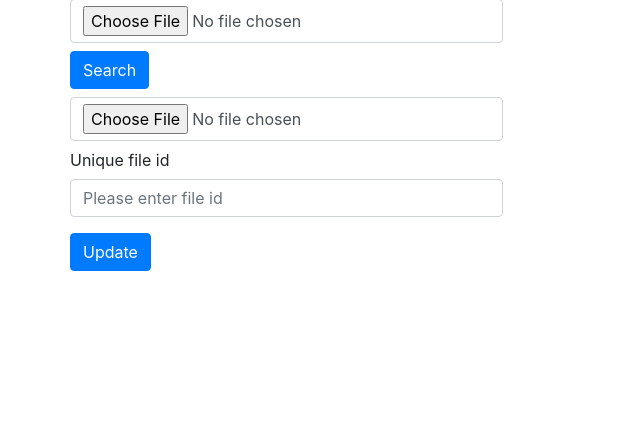
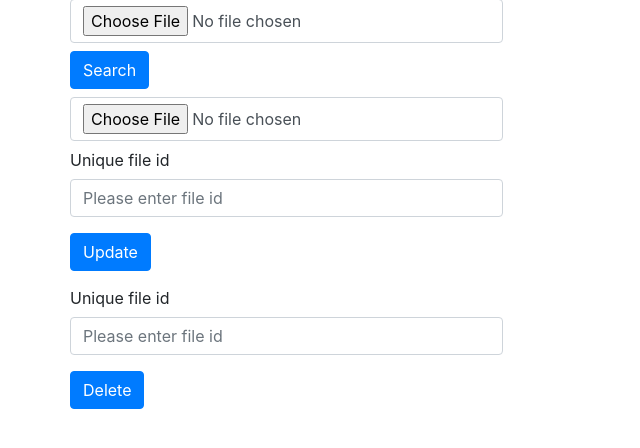
Before and after one commit to UoW-CPC/Asclepios-Client, a Django app: page / in a window 1280 px wide. Shown: the part 264-712 px from the top of the page, without its empty margins (0-640 px from the left). Run offline with Django 3.2, Linux system fonts and the light colour scheme; parts of the project's set-up code (start-up, migrations or seed data) failed here and were passed over; some libraries are stand-ins or nearby versions.

Commit message:
feat(delete function)

```diff
--- a/sse/static/js/main.js
+++ b/sse/static/js/main.js
@@ -110,6 +110,38 @@ function handleUpdateFileLoad(event){
 	$('#update').append("<div class='alert-primary alert'>" + message+ "</div>");
 	$('#updatetime').html("<div class='alert-primary alert'> Update time: " +  diff + " </div>");
 
+}
+
+//Handle update data event
+function handleDeleteFile(){
+	var KeyG = appConfig.KeyG;	//shared key with TA
+	var Kenc = appConfig.key_encrypt; //symmetric key which is used for decryption
+
+	var st_date = new Date();
+    var st_time = st_date.getTime();
+    var file_id = $("#fileid3").val()
+    if(file_id==""){
+    	message = "Please provide file id"
+    	//file_id=hash(Math.random().toString(36).substring(7)); // generate unique file_id. This should be changed in production
+	}
+    else{
+    	console.log("Delete data")
+    	var result=deleteData(file_id,KeyG,Kenc);
+    	console.log("Delete result:",result)
+    	if(result==true){
+    		message = "Deleted"
+    	}
+    	else
+    		message = "There is some error."
+    }
+    var end_date = new Date();
+    var end_time = end_date.getTime();
+    var diff = end_time - st_time;
+
+	$('#delete').empty();
+	$('#deletetime').empty();
+	$('#delete').append("<div class='alert-primary alert'>" + message+ "</div>");
+	$('#deletetime').html("<div class='alert-primary alert'> Delete time: " +  diff + " </div>");
 }
 /// HANDLERS - END
 
@@ -280,4 +312,12 @@ $(document).ready(
 					reader.readAsText($('#jsonUpdateFile').get(0).files[0]);
 				}
 			});
+
+			/// DELETE by submitting json file
+			$('#btnDeleteFile').click(function(){
+				$('#resultDelete').empty();
+				$('#resultDelete').html("<div class='alert-primary alert'> Deleting </div>");
+
+				handleDeleteFile();
+			});
 		});
--- a/sse/static/js/sse.js
+++ b/sse/static/js/sse.js
@@ -1,7 +1,7 @@
 //const $ = require('./jquery-3.4.1.min.js') // for jest automatic testing
 //const sjcl = require('./sjcl.js') // for jest automatic testing
-
-//module.exports = [uploadData,search,updateData]; // for jest automatic testing
+//
+//module.exports = [uploadData,search,updateData,deleteData]; // for jest automatic testing
 
 /// SSE CONFIGURATION
 HTTP_CODE_CREATED = 201
@@ -381,6 +381,26 @@ function retrieveData(response, Kenc, searchNo, searchNoUri,keyword){
 	return JSON.parse(data);
 }
 
+// Decrypt data
+function decryptData(cipherList, Kenc){
+	var found = cipherList.length;
+	console.log("length of list:",found)
+	console.log("ciphertext list:",cipherList)
+
+	var data=[];
+
+	for(var j=0; j<found; j++){
+		var ct = cipherList[j].data
+		console.log("encrypted data:",ct)
+		var ct_reformat =ct.replace(new RegExp('\'', 'g'), '\"'); //replace ' with "
+		var text = decrypt(Kenc,ct_reformat)
+		console.log("decrypted data:",text)
+		data.push(text);
+	}
+
+	console.log("List of plaintexts:",data)
+	return data;
+}
 
 //Search keyword function
 //Input: keyword (string) - keyword, KeyG, Kenc - symmetric keys
@@ -495,7 +515,7 @@ function computeListKeyW(Lhash,KeyG,LsearchNo,offset=0){
 	return LkeyW;
 }
 
-// offset = 0 if computeAddr without chaning No.File, offset = 1 if computeAddr with No.File = No.File + 1
+// offset = 0 if computeAddr without changing No.File, offset = 1 if computeAddr with No.File = No.File + 1
 function computeAddr(Lhash,LkeyW,LfileNo,offset=0){
 	var input, addr;
 	var Laddr=[], L;
@@ -507,7 +527,7 @@ function computeAddr(Lhash,LkeyW,LfileNo,offset=0){
 		console.log("KeyW_ciphertext:",KeyW_ciphertext);
 
 		fileno = LfileNo[i]
-		if(fileno==undefined){ //if not found, i.e. completely new keyword
+		if(fileno==undefined){ //if not found, i.e. completely new keyword --> (not yet) check if this step is necessary
 			fileno=0
 		}
 
@@ -592,6 +612,8 @@ function updateFileNo(Lhash,LfileNoUri,LfileNo,offset){
 		deleted_objects = deleted_objects.slice(0, -1)+']';
 		console.log("deleted_objects in fileno:", deleted_objects)
 	}
+	else
+		deleted_objects = deleted_objects + ']';
 
 	return [del,objects,deleted_objects]
 }
@@ -608,7 +630,7 @@ function createFullList(Lhash,Lexisted_hash,Lfound){
 	Lfull=[]
 	for(i=0; i<length;i++){//for each keyword
 		idx = Lexisted_hash.indexOf(Lhash[i]); //find if Lhash[i] exists in Lexisted_hash
-		found = Lfound[idx]; // retrieve search no of Lhash[i] (if existed)
+		found = Lfound[idx]; // retrieve search no/ fileno of Lhash[i] (if existed)
 		console.log("index of keyword in the found list:",idx);
 		if(found==undefined){ //if not found
 			found=0
@@ -675,6 +697,7 @@ function updateData(data, file_id, KeyG, Kenc, callback){
 	console.log("Lcurrent_hash:",Lcurrent_hash);
 
 	// get the full list of search no of current keywords, which invole keywords with no search = 0
+	// (not yet) to be improved: compare length of 2 list before calling function
 	Lcurrent_searchNo = createFullList(Lcurrent_hash,all_tempListWord,Lall_found_searchNo);
 	console.log("Lcurrent_searchNo:",Lcurrent_searchNo);
 
@@ -724,10 +747,13 @@ function updateData(data, file_id, KeyG, Kenc, callback){
 		// PATCH request (if a keyword is new, create fileNo in TA) and PUT request (if a keyword is existed, update fileNo in TA)
 		console.log("Decrease current No.Files at TA")
 		var current_del,current_objects,current_deleted_objects,delete_current_searchno;
+
+		// not yet: check if remove delete_current_searchno is fine or not
 		[current_del,current_objects,current_deleted_objects,delete_current_searchno]=updateFileNo(Lcurrent_hash,Lcurrent_fileNoUri,Lcurrent_fileNo,-1);
 
 		console.log("Increase new No.Files at TA")
 		var new_del,new_objects,new_deleted_objects,delete_new_searchno;
+		// not yet: check if remove delete_new_searchno is fine or not
 		[new_del,new_objects,new_deleted_objects,delete_new_searchno]=updateFileNo(Lnew_hash,Lnew_fileNoUri,Lnew_fileNo,1);
 
 		// update No.Files
@@ -750,3 +776,105 @@ function updateData(data, file_id, KeyG, Kenc, callback){
 	}
 	return true;
 }
+
+//Update data
+function deleteData(file_id, KeyG, Kenc, callback){
+	// Send GET request to CSP to retrieve ciphertext of data belonging to file_id
+	var obj = getRequest(sseConfig.base_url_sse_server + "/api/v1/ciphertext/?jsonId=" + file_id);
+	console.log("response:",obj);
+	var length = obj.meta.total_count;
+	if(length==0){
+		console.log("File_id does not exist");
+		return false;
+	}
+	else{
+		console.log("File_id exists");
+		// Decrypt data
+		var pt = decryptData(obj.objects,Kenc);
+		// Send GET request to TA to retrieve fileno
+		// combine multiple hashed keywords into a list, separated by comma
+		var Lw=[]; //list of hashed keywords
+		var listMapUrl=[], listCipherUrl=[];
+
+		// retrieve data from Map table by file_id
+		var objMap = getRequest(sseConfig.base_url_sse_server + "/api/v1/map/?value=" + file_id);
+		console.log("objects in map table:",objMap);
+		for(i=0; i< length; i++){
+			w = pt[i];
+			//Lw = Lw + hash(w) + ","; // list of hashed keyword
+			Lw.push(hash(w));
+			listCipherUrl.push('"'+ obj.objects[i].resource_uri + '"');
+			listMapUrl.push('"'+ objMap.objects[i].resource_uri + '"');
+		}
+
+		console.log("list of hashed keywords:",Lw);
+
+		// Retrieve list of file number
+		[LfileNo, LfileNoUri,listW] = getMultiFileNo(Lw); //"listW" can be different from Lw. It does not contain new keywords (if existed) in Lw
+		console.log("keyword string input:",Lw);
+		console.log("List of file numbers: ", LfileNo);
+		console.log("List of Url:", LfileNoUri);
+		console.log("List of retrieved keywords:",listW);
+
+		//var arrLw = Lw.split(",");
+		var listFileNo;
+		if(Lw.length > listW.length)
+			listFileNo=createFullList(Lw,listW,LfileNo);
+		else
+			listFileNo=LfileNo;
+
+		console.log("full list of file no of keywords:",listFileNo);
+		// Retrieve search number
+
+		[LsearchNo, LsearchNoUri,tempListWord] = getMultiSearchNo(Lw); //"tempListWord" can be empty if all keywords has been never searched
+		console.log("Search numbers: ", LsearchNo);
+		console.log("Urls: ", LsearchNoUri);
+		console.log("list of words in searchno:",tempListWord);
+
+		var listSearchNo;
+		if(Lw.length > tempListWord.length)
+			listSearchNo=createFullList(Lw,tempListWord,LsearchNo);
+		else
+			listSearchNo=LsearchNo;
+		console.log("full list of search no of keywords:",listSearchNo);
+
+		var LkeyW = computeListKeyW(Lw,KeyG,listSearchNo); // compute current list of KeyW
+		console.log("List of keyW:",LkeyW)
+
+		// Send PATCH request to CSP to delete entries in Map table and Ciphertext table
+		console.log("List of urls to be deleted from ciphertext table at CSP:",listCipherUrl)
+		var data = '{"objects":[],"deleted_objects":[' + listCipherUrl + ']}';
+		console.log("request to CSP to delete ciphertext entries:",data);
+		patchRequest(sseConfig.base_url_sse_server + "/api/v1/ciphertext/", data, callback);
+
+		// compute addresses in Map table
+		var listAddr = computeAddr(Lw,LkeyW,listFileNo);
+		console.log("List of addresses:",listAddr);
+
+		console.log("List of urls to be deleted from Map table at CSP:",listMapUrl)
+		data = '{"objects":[],"deleted_objects":[' + listMapUrl + ']}';
+		console.log("request to CSP to delete Map entries:",data);
+		patchRequest(sseConfig.base_url_sse_server + "/api/v1/map/", data, callback);
+
+		// Send PATCH request to TA to update/delete entries in fileno table
+		var current_del,current_objects,current_deleted_objects;
+		[current_del,current_objects,current_deleted_objects]=updateFileNo(Lw,LfileNoUri,LfileNo,-1);
+
+		console.log("deleted objects in fileno table:",current_deleted_objects);
+		// update No.Files
+		var objects = '"objects":[';
+		if(current_objects!=[])
+			objects += current_objects;
+		objects += ']';
+
+		if(current_deleted_objects != []) //if needs to delete
+			data = '{' + objects + ',"deleted_objects":' + current_deleted_objects + '}'
+		else // add and update only
+			data = '{' + objects + '}'
+
+		console.log("data sent to update fileno:", data)
+		patchRequest(sseConfig.base_url_ta + "/api/v1/fileno/", data, callback);
+
+	}
+	return true;
+}
--- a/sse/templates/json_form.html
+++ b/sse/templates/json_form.html
@@ -326,4 +326,20 @@
 
 <div id='update'></div>
 <div id='updatetime'></div>
+
+<form id='delete-file' class='mb-2' method="post" action="">
+	<div class='mb-2'>
+		<div class="form-group row">
+			<label for="fileid3" class="col-sm-10 col-form-label">Unique file id</label>
+			<div class="col-sm-12">
+			<input type="text" class="form-control" id="fileid3"
+				placeholder="Please enter file id" name='file_id'>
+			</div>
+		</div>
+	</div>
+	<button type="button" class="btn btn-primary" id="btnDeleteFile">Delete</button>
+</form>
+
+<div id='delete'></div>
+<div id='deletetime'></div>
 {% endblock %}
```
